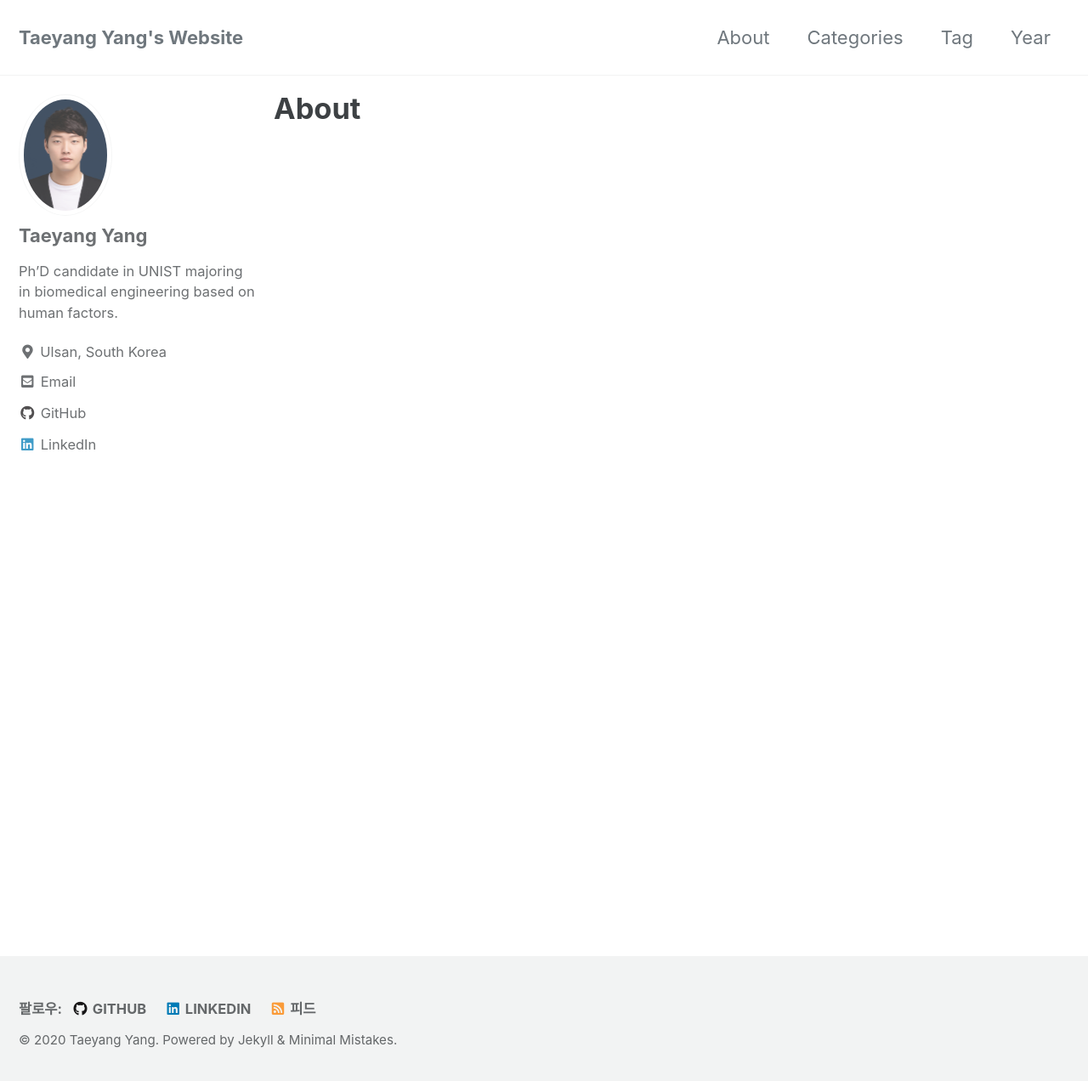
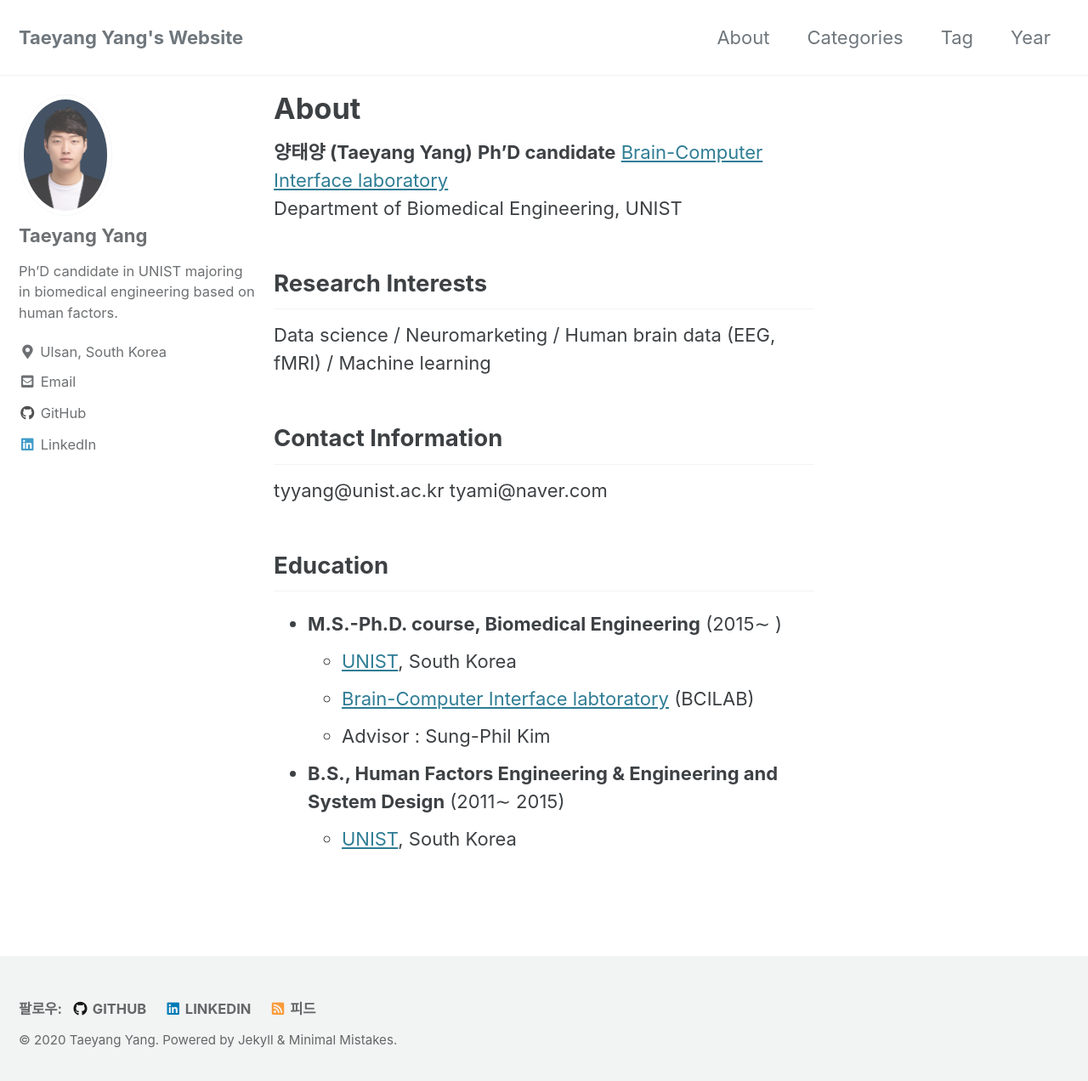
Before and after one commit to tyami/tyami.github.io, a Jekyll site: the page built from _pages/about.md, in a window 1280 px wide and 1280 px high. Shown: the top 1272 px of the window at 85% size. Built offline with Jekyll 4.4.1, drawn with Linux system fonts in a browser that asks for light colours; cached includes are drawn as plain includes.

Commit message:
Update about.md

```diff
--- a/_pages/about.md
+++ b/_pages/about.md
@@ -4,3 +4,24 @@ permalink: /about/
 layout: single
 author_profile: true
 ---
+
+**양태양 (Taeyang Yang)**
+**Ph'D candidate**
+[Brain-Computer Interface laboratory](http://bci.unist.ac.kr)
+Department of Biomedical Engineering, UNIST
+
+## Research Interests
+Data science / Neuromarketing / Human brain data (EEG, fMRI) / Machine learning
+
+## Contact Information
+
+tyyang@unist.ac.kr
+tyami@naver.com
+
+## Education
+ - **M.S.-Ph.D. course, Biomedical Engineering** (2015∼ )
+	 - [UNIST](https://www.unist.ac.kr/), South Korea
+	 - [Brain-Computer Interface labtoratory](http://bci.unist.ac.kr) (BCILAB)
+	 - Advisor : Sung-Phil Kim
+ - **B.S., Human Factors Engineering & Engineering and System Design** (2011∼ 2015)
+	 - [UNIST](https://www.unist.ac.kr/), South Korea
```
